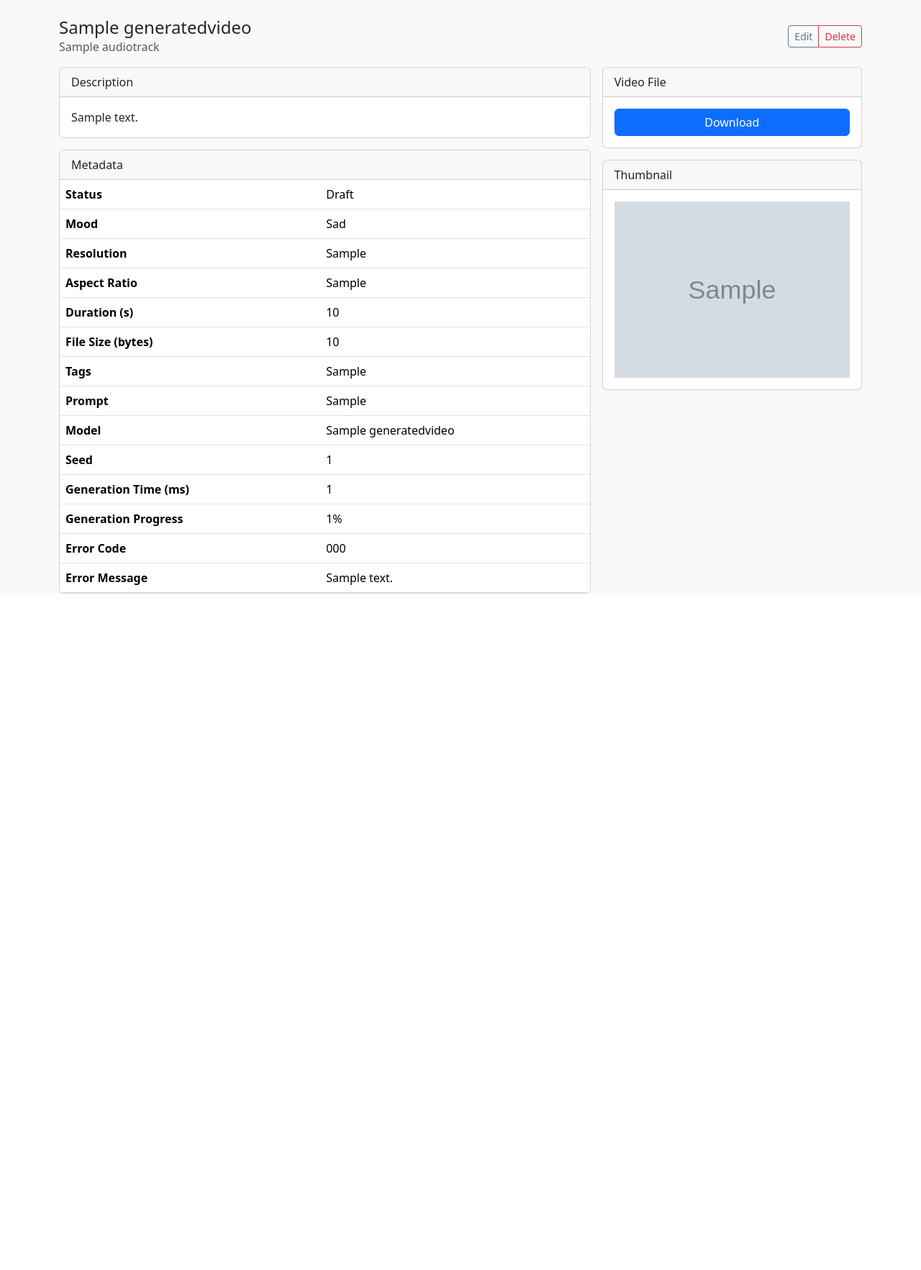
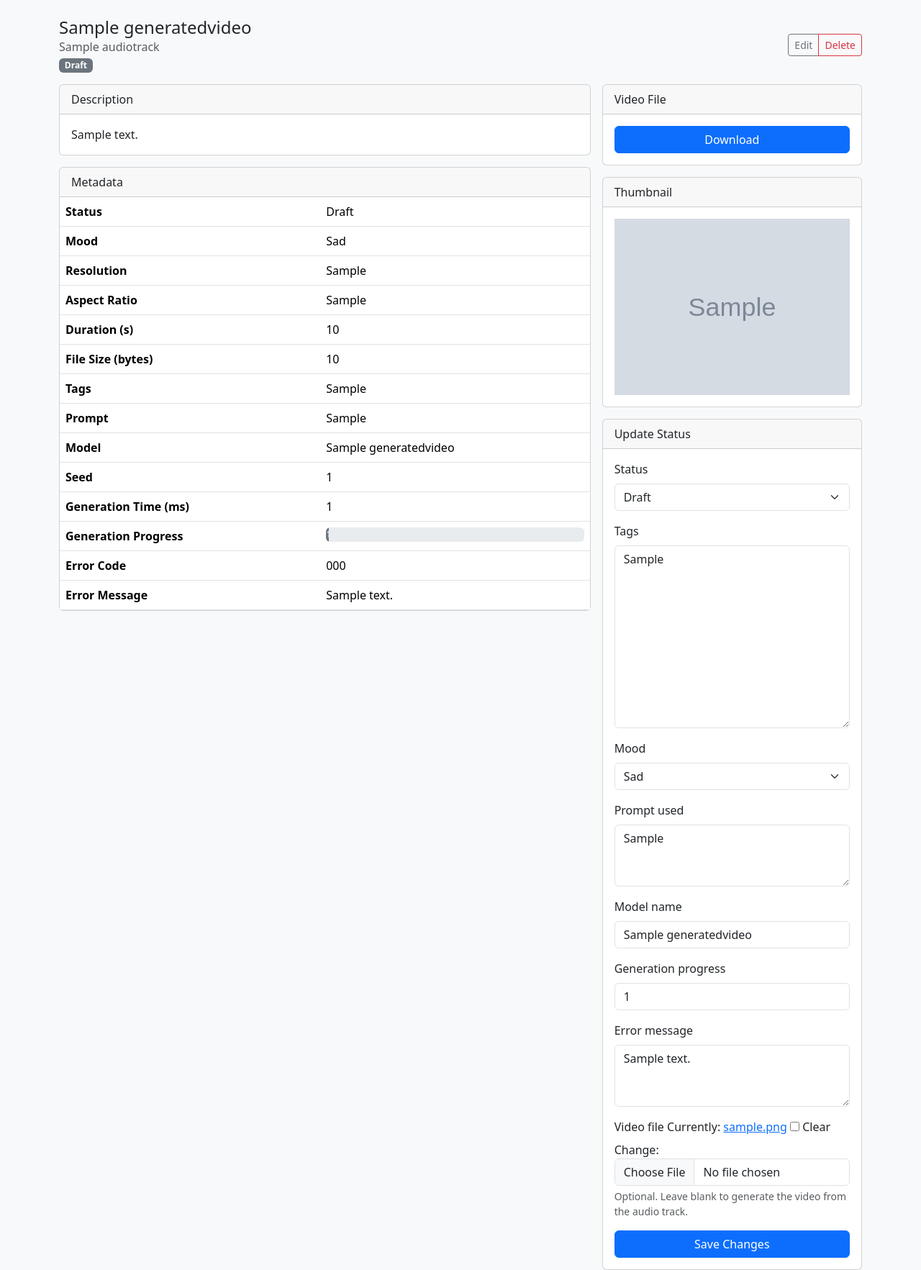
Before and after one commit to ehking/vi_m, a Django app: page /videos/1/ in a window 1280 px wide. Shown: the part 56-1821 px from the top of the page at 72% size. Before the commit the page ends 881 px from the top, so only its background shows below. Run offline with Django 5.2, Linux system fonts and the light colour scheme; tables that the repository leaves empty hold one stand-in row (values such as "Sample post"); grey boxes marked "Sample" are stand-in pictures.

Commit message:
Add AI video generation flow and status management

```diff
--- a/templates/videos/audio_detail.html
+++ b/templates/videos/audio_detail.html
@@ -7,6 +7,10 @@
         <p class="text-muted mb-0">{{ audio.artist|default:'Unknown artist' }}</p>
     </div>
     <div class="btn-group">
+        <form method="post" action="{% url 'audio-generate-video' audio.pk %}">
+            {% csrf_token %}
+            <button type="submit" class="btn btn-success btn-sm">Generate AI Video</button>
+        </form>
         <a class="btn btn-outline-secondary btn-sm" href="{% url 'audio-edit' audio.pk %}">Edit</a>
         <a class="btn btn-outline-danger btn-sm" href="{% url 'audio-delete' audio.pk %}">Delete</a>
     </div>
--- a/templates/videos/dashboard.html
+++ b/templates/videos/dashboard.html
@@ -34,8 +34,8 @@
             <ul class="list-group list-group-flush">
                 {% for status in status_counts %}
                     <li class="list-group-item d-flex justify-content-between align-items-center">
-                        {{ status.status|title }}
-                        <span class="badge bg-primary rounded-pill">{{ status.total }}</span>
+                        {{ status.label }}
+                        <span class="badge bg-{{ status.badge }} rounded-pill">{{ status.total }}</span>
                     </li>
                 {% empty %}
                     <li class="list-group-item">No video data yet.</li>
--- a/templates/videos/video_detail.html
+++ b/templates/videos/video_detail.html
@@ -5,6 +5,7 @@
     <div>
         <h1 class="h4 mb-0">{{ video.title }}</h1>
         <p class="text-muted mb-0">{{ video.audio_track }}</p>
+        <span class="badge bg-{{ video.status_badge_class }}">{{ video.get_status_display }}</span>
     </div>
     <div class="btn-group">
         <a class="btn btn-outline-secondary btn-sm" href="{% url 'video-edit' video.pk %}">Edit</a>
@@ -33,7 +34,20 @@
                 <tr><th>Model</th><td>{{ video.model_name|default:'-' }}</td></tr>
                 <tr><th>Seed</th><td>{{ video.seed|default:'-' }}</td></tr>
                 <tr><th>Generation Time (ms)</th><td>{{ video.generation_time_ms|default:'-' }}</td></tr>
-                <tr><th>Generation Progress</th><td>{{ video.generation_progress }}%</td></tr>
+                <tr>
+                    <th>Generation Progress</th>
+                    <td>
+                        {% if video.generation_progress is not None %}
+                            <div class="progress" style="height: 20px;">
+                                <div class="progress-bar bg-{{ video.status_badge_class }}" role="progressbar" style="width: {{ video.generation_progress }}%;" aria-valuenow="{{ video.generation_progress }}" aria-valuemin="0" aria-valuemax="100">
+                                    {{ video.generation_progress }}%
+                                </div>
+                            </div>
+                        {% else %}
+                            <span class="text-muted">Not started</span>
+                        {% endif %}
+                    </td>
+                </tr>
                 <tr><th>Error Code</th><td>{{ video.error_code|default:'-' }}</td></tr>
                 <tr><th>Error Message</th><td>{{ video.error_message|default:'-' }}</td></tr>
             </table>
@@ -60,6 +74,23 @@
                 {% endif %}
             </div>
         </div>
+        <div class="card mt-3">
+            <div class="card-header">Update Status</div>
+            <div class="card-body">
+                <form method="post" enctype="multipart/form-data">
+                    {% csrf_token %}
+                    {% for field in form %}
+                        <div class="mb-3">
+                            <label class="form-label" for="{{ field.id_for_label }}">{{ field.label }}</label>
+                            {{ field }}
+                            {% if field.help_text %}<div class="form-text">{{ field.help_text }}</div>{% endif %}
+                            {% for error in field.errors %}<div class="text-danger small">{{ error }}</div>{% endfor %}
+                        </div>
+                    {% endfor %}
+                    <button type="submit" class="btn btn-primary w-100">Save Changes</button>
+                </form>
+            </div>
+        </div>
     </div>
 </div>
 {% endblock %}
--- a/videos/forms.py
+++ b/videos/forms.py
@@ -82,6 +82,38 @@ class GeneratedVideoForm(StyledModelForm):
         return status
 
 
+class GeneratedVideoStatusForm(StyledModelForm):
+    class Meta:
+        model = GeneratedVideo
+        fields = [
+            'status',
+            'tags',
+            'mood',
+            'prompt_used',
+            'model_name',
+            'generation_progress',
+            'error_message',
+            'video_file',
+        ]
+        widgets = {
+            'generation_progress': forms.NumberInput(attrs={'min': 0, 'max': 100}),
+            'prompt_used': forms.Textarea(attrs={'rows': 3}),
+            'error_message': forms.Textarea(attrs={'rows': 3}),
+        }
+
+    def clean_generation_progress(self):
+        progress = self.cleaned_data.get('generation_progress')
+        if progress is None or progress == '':
+            return None
+        try:
+            progress_int = int(progress)
+        except (TypeError, ValueError):
+            raise forms.ValidationError('Generation progress must be an integer between 0 and 100.')
+        if progress_int < 0 or progress_int > 100:
+            raise forms.ValidationError('Generation progress must be between 0 and 100.')
+        return progress_int
+
+
 class VideoProjectForm(StyledModelForm):
     class Meta:
         model = VideoProject
--- a/videos/models.py
+++ b/videos/models.py
@@ -52,6 +52,14 @@ class GeneratedVideo(models.Model):
     resolution = models.CharField(max_length=50, blank=True)
     aspect_ratio = models.CharField(max_length=20, blank=True)
     status = models.CharField(max_length=20, choices=STATUS_CHOICES, default="draft")
+    STATUS_BADGE_CLASSES = {
+        "draft": "secondary",
+        "pending": "info",
+        "processing": "warning",
+        "ready": "success",
+        "failed": "danger",
+        "archived": "secondary",
+    }
     error_message = models.TextField(blank=True)
     is_active = models.BooleanField(default=True)
     tags = models.TextField(blank=True)
@@ -59,7 +67,7 @@ class GeneratedVideo(models.Model):
     prompt_used = models.TextField(blank=True)
     model_name = models.CharField(max_length=100, blank=True)
     generation_time_ms = models.IntegerField(null=True, blank=True)
-    generation_progress = models.PositiveIntegerField(default=0, blank=True)
+    generation_progress = models.IntegerField(null=True, blank=True)
     generation_log = models.TextField(blank=True)
     error_code = models.CharField(max_length=100, blank=True)
     seed = models.IntegerField(null=True, blank=True)
@@ -71,6 +79,10 @@ class GeneratedVideo(models.Model):
 
     def __str__(self):
         return self.title
+
+    @property
+    def status_badge_class(self):
+        return self.STATUS_BADGE_CLASSES.get(self.status, "secondary")
 
 
 class VideoProject(models.Model):
--- a/videos/urls.py
+++ b/videos/urls.py
@@ -14,6 +14,7 @@ urlpatterns = [
     path('audio/', views.AudioTrackListView.as_view(), name='audio-list'),
     path('audio/create/', views.AudioTrackCreateView.as_view(), name='audio-create'),
     path('audio/<int:pk>/', views.AudioTrackDetailView.as_view(), name='audio-detail'),
+    path('audio/<int:pk>/generate/', views.GenerateAIVideoView.as_view(), name='audio-generate-video'),
     path('audio/<int:pk>/edit/', views.AudioTrackUpdateView.as_view(), name='audio-edit'),
     path('audio/<int:pk>/delete/', views.AudioTrackDeleteView.as_view(), name='audio-delete'),
     path('projects/', views.VideoProjectListView.as_view(), name='project-list'),
--- a/videos/views.py
+++ b/videos/views.py
@@ -3,8 +3,9 @@ from django.contrib import messages
 from django.contrib.auth.mixins import UserPassesTestMixin
 from django.db.models import Count, Q
 from django.db.utils import OperationalError
-from django.shortcuts import redirect
-from django.urls import reverse_lazy
+from django.shortcuts import get_object_or_404, redirect
+from django.urls import reverse, reverse_lazy
+from django.views import View
 from django.views.generic import (
     CreateView,
     DeleteView,
@@ -13,8 +14,14 @@ from django.views.generic import (
     TemplateView,
     UpdateView,
 )
+from django.views.generic.edit import FormMixin
 
-from .forms import AudioTrackForm, GeneratedVideoForm, VideoProjectForm
+from .forms import (
+    AudioTrackForm,
+    GeneratedVideoForm,
+    GeneratedVideoStatusForm,
+    VideoProjectForm,
+)
 from .models import ActivityLog, AudioTrack, GeneratedVideo, VideoProject
 
 
@@ -23,6 +30,22 @@ def _activity_user(request):
     if user and getattr(user, "is_authenticated", False):
         return user
     return None
+
+
+def _status_summary():
+    summary = {
+        key: {
+            "key": key,
+            "label": label,
+            "total": 0,
+            "badge": GeneratedVideo.STATUS_BADGE_CLASSES.get(key, "secondary"),
+        }
+        for key, label in GeneratedVideo.STATUS_CHOICES
+    }
+    for row in GeneratedVideo.objects.values('status').annotate(total=Count('id')):
+        if row['status'] in summary:
+            summary[row['status']]['total'] = row['total']
+    return list(summary.values())
 
 
 class StaffRequiredMixin(UserPassesTestMixin):
@@ -42,7 +65,7 @@ class DashboardView(TemplateView):
         try:
             videos = GeneratedVideo.objects.all()
             context['total_videos'] = videos.count()
-            context['status_counts'] = list(videos.values('status').annotate(total=Count('id')))
+            context['status_counts'] = _status_summary()
             context['mood_counts'] = list(videos.values('mood').annotate(total=Count('id')))
             context['total_audio'] = AudioTrack.objects.count()
             context['total_projects'] = VideoProject.objects.count()
@@ -95,12 +118,48 @@ class GeneratedVideoListView(ListView):
             return GeneratedVideo.objects.none()
         return queryset
 
+    def get_context_data(self, **kwargs):
+        context = super().get_context_data(**kwargs)
+        context['status_counts'] = _status_summary()
+        return context
 
 
-class GeneratedVideoDetailView(DetailView):
+
+class GeneratedVideoDetailView(FormMixin, DetailView):
     model = GeneratedVideo
     template_name = 'videos/video_detail.html'
     context_object_name = 'video'
+    form_class = GeneratedVideoStatusForm
+
+    def get_success_url(self):
+        return reverse('video-detail', kwargs={'pk': self.object.pk})
+
+    def get_form_kwargs(self):
+        kwargs = super().get_form_kwargs()
+        kwargs['instance'] = self.get_object()
+        return kwargs
+
+    def get_context_data(self, **kwargs):
+        context = super().get_context_data(**kwargs)
+        context['form'] = context.get('form') or self.get_form()
+        return context
+
+    def post(self, request, *args, **kwargs):
+        self.object = self.get_object()
+        form = self.get_form()
+        if form.is_valid():
+            form.save()
+            ActivityLog.objects.create(
+                user=_activity_user(request),
+                action='update_video_status',
+                object_type='GeneratedVideo',
+                object_id=self.object.id,
+                description=f"Updated status details for video {self.object.title}",
+            )
+            messages.success(request, 'Video status updated successfully.')
+            return redirect(self.get_success_url())
+        context = self.get_context_data(form=form)
+        return self.render_to_response(context)
 
 
 class GeneratedVideoCreateView(CreateView):
@@ -321,3 +380,23 @@ class VideoProjectDeleteView(StaffRequiredMixin, DeleteView):
         )
         messages.success(request, 'Project deleted successfully.')
         return super().delete(request, *args, **kwargs)
+
+
+class GenerateAIVideoView(View):
+    def post(self, request, *args, **kwargs):
+        audio = get_object_or_404(AudioTrack, pk=kwargs['pk'])
+        title = f"{audio.title} AI Video"
+        video = GeneratedVideo.objects.create(
+            audio_track=audio,
+            title=title,
+            status='pending',
+        )
+        ActivityLog.objects.create(
+            user=_activity_user(request),
+            action='generate_video',
+            object_type='GeneratedVideo',
+            object_id=video.id,
+            description=f"Queued AI video generation for audio {audio.title}",
+        )
+        messages.success(request, 'AI video generation requested. You will see updates here as it progresses.')
+        return redirect('video-detail', pk=video.pk)
```
Also changed, not shown: templates/videos/video_list.html (+9 -2 lines), videos/api_views.py (+13 -0 lines), videos/migrations/0006_alter_generatedvideo_generation_progress.py (added).
